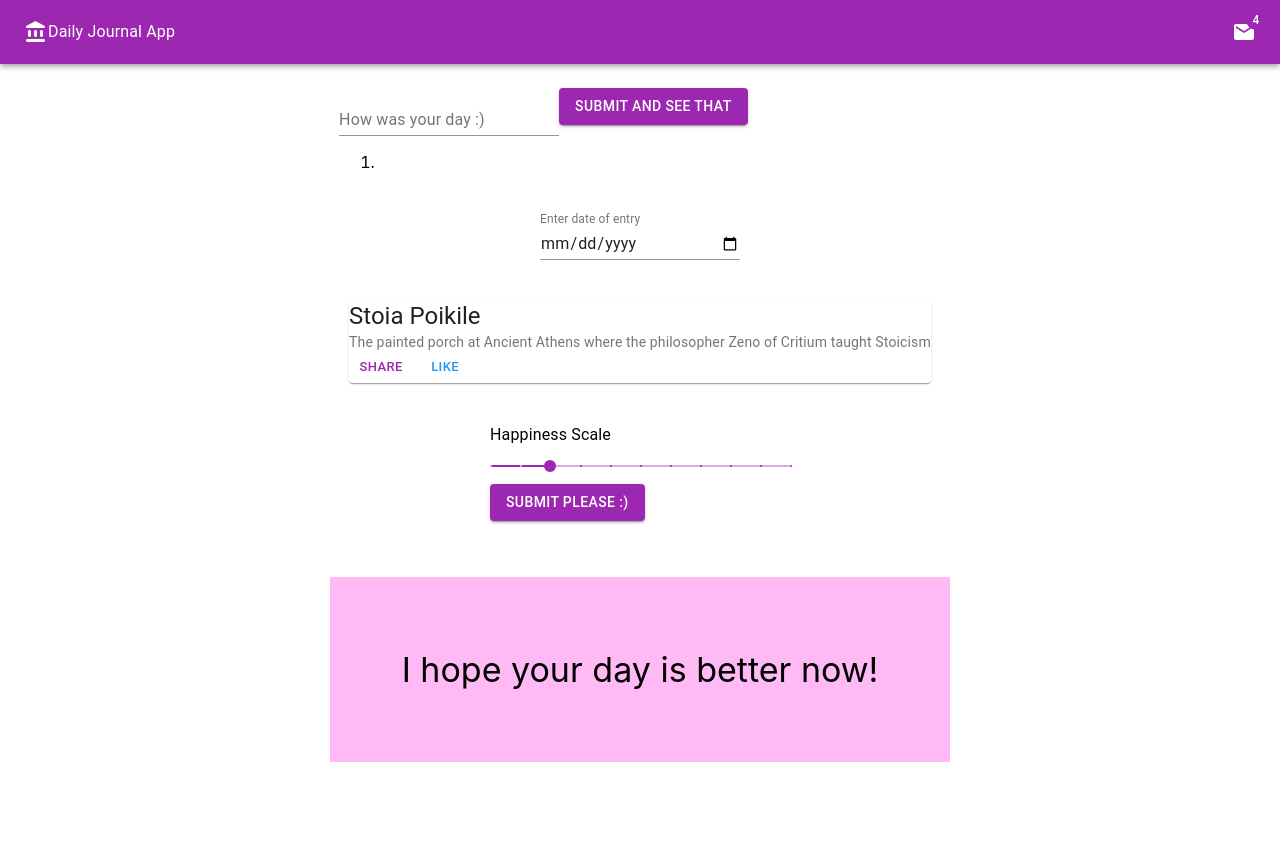
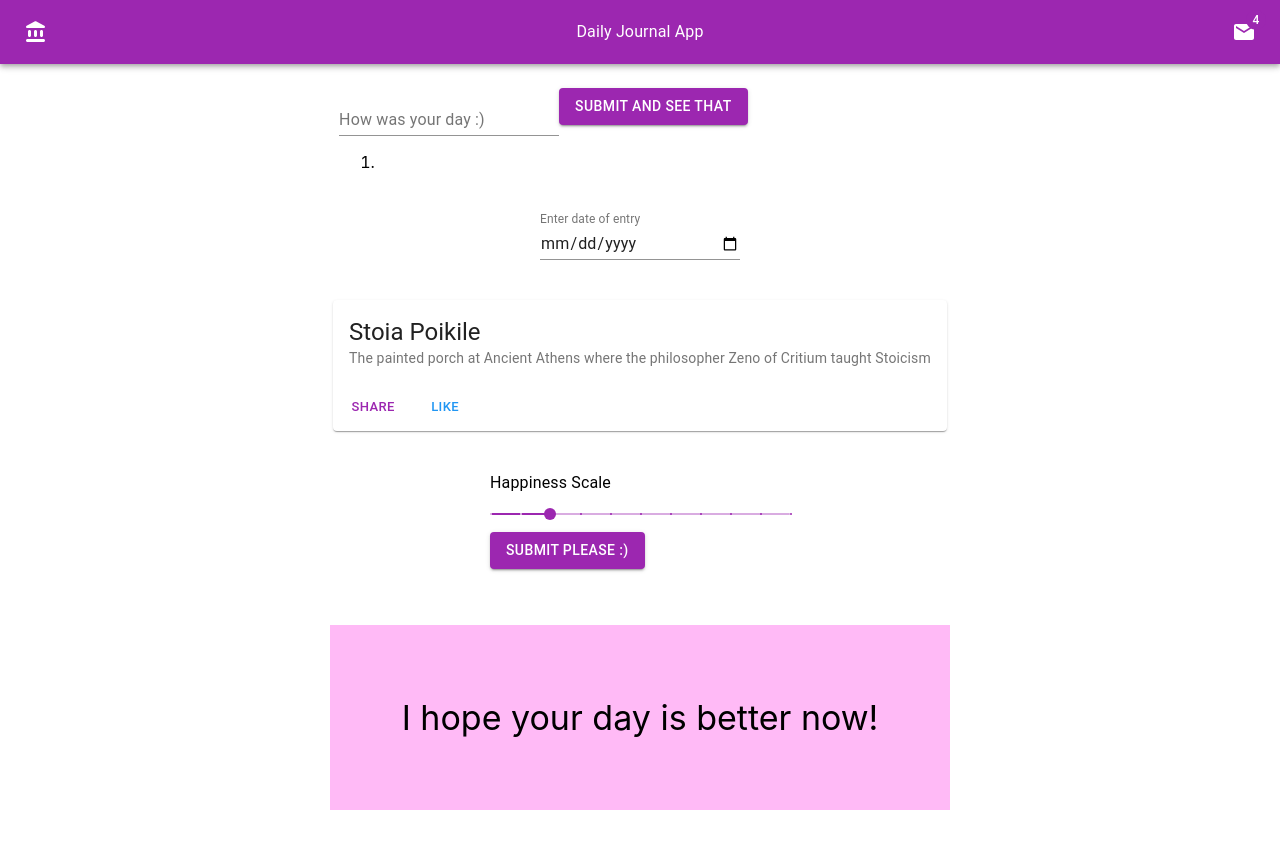
Before and after one commit to Abcshake/React_Todo, a React (Create React App) app: page / in a window 1280 px wide. Shown: the top 848 px of the page. Before the commit the page ends 810 px from the top, so only its background shows below. Built offline with nearby package versions, Linux system fonts and the light colour scheme; grey boxes are pictures that could not be loaded.

Commit message:
unsuccessfull image add

```diff
--- a/src/Header.js
+++ b/src/Header.js
@@ -16,7 +16,8 @@ const Header = () => {
         <AppBar position="static">
             <Toolbar>
                 <AccountBalanceRoundedIcon />
-                <Typography className={classes.typographyStyle}>
+                <Typography className={classes.typographyStyle}
+                 align="center">
                     Daily Journal App
                 </Typography>
                 <Badge badgeContent={4} color="primary">
--- a/src/card.js
+++ b/src/card.js
@@ -21,21 +21,28 @@ export default function MediaCard(){
     return (
         <Card className={classes.root}>
             <CardActionArea>
+                <CardMedia
+                    className={classes.media}
+                    image="./images/stoa_poikile.jpg"
+                    title="Stoic Porch"
+                />
+                <CardContent>
                     <Typography variant="h5" component="h2">
                         Stoia Poikile
                     </Typography>
                     <Typography variant="body2" color="textSecondary" component="p">
                         The painted porch at Ancient Athens where the philosopher Zeno of Critium taught Stoicism
                     </Typography>
+                </CardContent>
             </CardActionArea>
-            <CardActionArea>
+            <CardActions>
                 <Button size="small" color="primary">
                     Share
                 </Button>
                 <Button size="small" color="secondary">
                     Like
                 </Button>
-            </CardActionArea>
+            </CardActions>
         </Card>
     )
 }
```
Also changed, not shown: src/images/stoa_poikile.jpg (added). Lines whose indentation alone changed are shown as unchanged.
